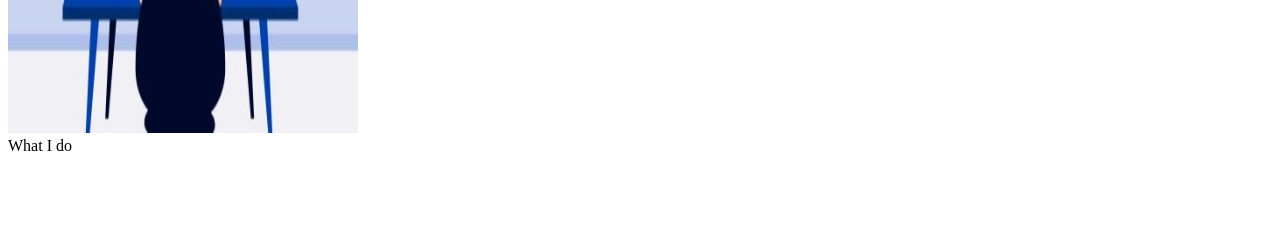
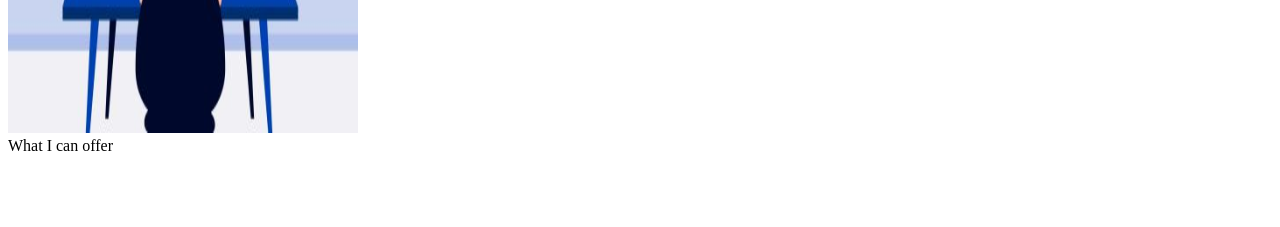
Before and after one commit to Parth-2412/Portfolio, a Next.js app: page / in a window 1280 px wide. Shown: the part 1780-2007 px from the top of the page. Built offline with nearby package versions, Linux system fonts and the light colour scheme.

Commit message:
Change service section catchphrase

```diff
--- a/pages/index.tsx
+++ b/pages/index.tsx
@@ -37,7 +37,7 @@ export default function Home({ services }) {
 				</div>
 			</div>
 			<div id="services" className="services">
-				<div className="text-4xl font-semibold">What I do</div>
+				<div className="text-4xl font-semibold">What I can offer</div>
 				<div className="flex mt-10 justify-center flex-grow">
 					<div className="flex justify-center space-x-5 flex-wrap">
 						{services.map((service) => (
```
